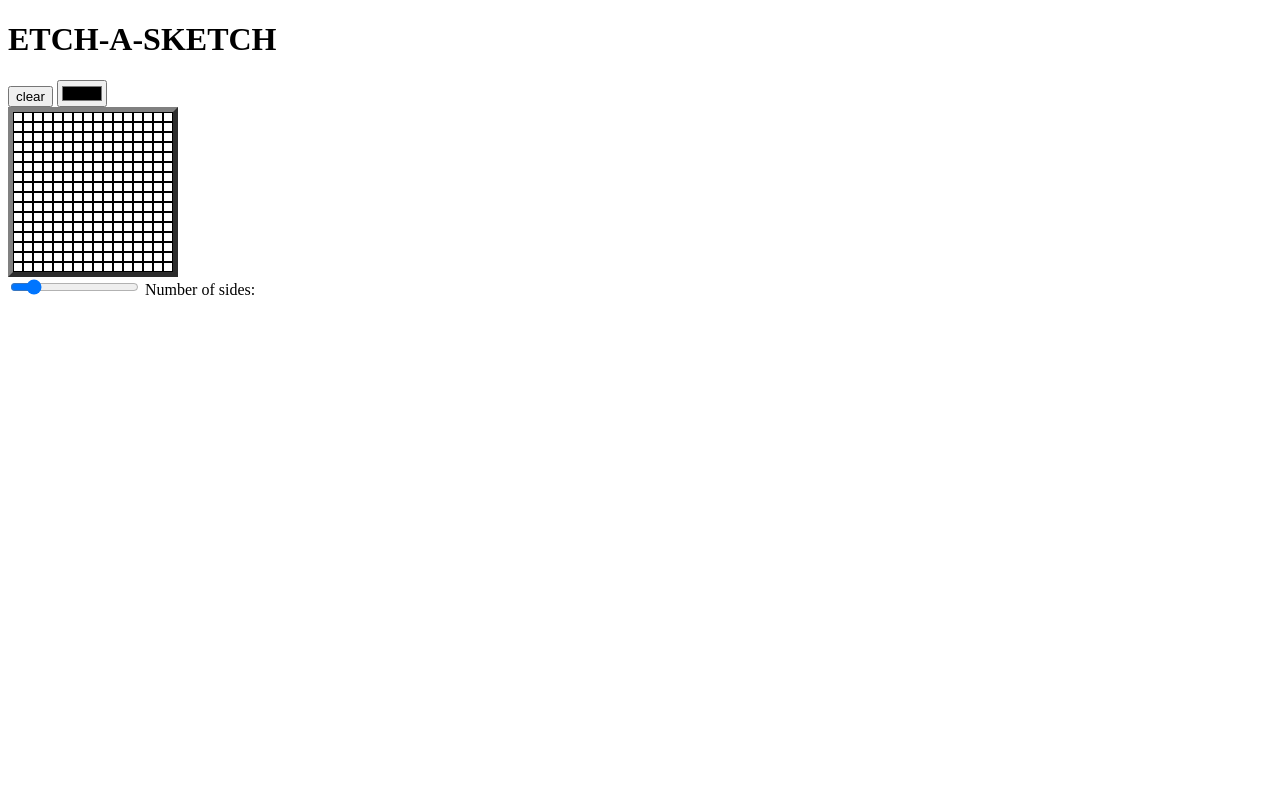
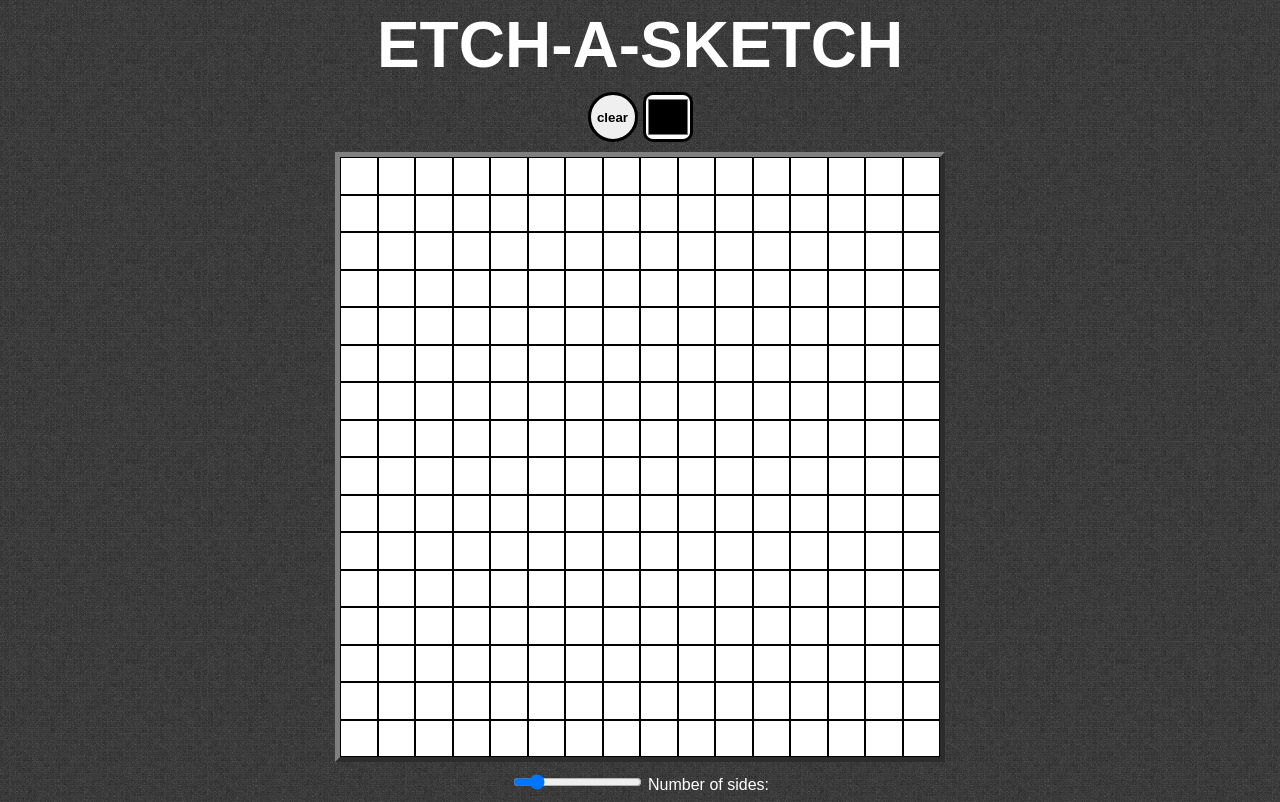
Before and after one commit to WhyAcee/Etch-A-Sketch, a plain HTML site: page index.html in a window 1280 px wide. Drawn offline with Linux system fonts and the light colour scheme; a web font is replaced by a local one.

Commit message:
fix color changer

```diff
--- a/index.html
+++ b/index.html
@@ -7,12 +7,15 @@
     <title>ETCH-A-SKETCH</title>
     <link rel="stylesheet" href="styles.css">
     <script src="script.js" defer></script>
+    <style>
+        @import url('https://fonts.googleapis.com/css2?family=DotGothic16&display=swap');
+      </style>
 </head>
 <body>
     <h1>ETCH-A-SKETCH</h1>
     <div class="buttons">
         <button id="clear">clear</button>
-        <input type = "color">
+        <input id="color-picker" type = "color">
     </div>
     <div class="grid-container">
     </div>
--- a/script.js
+++ b/script.js
@@ -5,15 +5,15 @@ let gridSides = 16;
 // Creates a 16x16 grid
 function createGrid() {
     clearGrid()
-    gridContainer.style.gridTemplateColumns = (`repeat(${gridSides}, 1fr)`)
-    gridContainer.style.gridTemplateRows = (`repeat(${gridSides}), 1fr)`)
+    gridContainer.style.gridTemplateColumns = (`repeat(${gridSides}, ${600 / gridSides}px)`)
+    gridContainer.style.gridTemplateRows = (`repeat(${gridSides}), ${600 / gridSides}px)`)
 
-    console.log(gridSides)
     for(let i = 0; i < (gridSides * gridSides); i++) {
         const div = document.createElement('div')
         div.classList.add('grid-item')
+        div.style.padding = `${200 / gridSides}px`
         div.addEventListener('mouseover', function(e) {
-            e.target.style.backgroundColor = "black";
+            e.target.style.backgroundColor = `${defaultColor}`;
         })
         gridContainer.appendChild(div)
     }
@@ -33,10 +33,17 @@ clearBtn.addEventListener('click', function(e) {
     createGrid()
 });
 
+//Color picker
+const colorPicker = document.querySelector('#color-picker')
+let defaultColor = colorPicker.value
+
+colorPicker.addEventListener("input", function(e) {
+    return defaultColor = e.target.value
+})
+
 //slider for number of sides
 const sliderInput = document.querySelector('#slider-input')
 const sliderValue = document.querySelector('#slider-value')
-//sliderValue.textContent = sliderValue.sliderInput
 
 sliderInput.addEventListener("input", function(e) {
     sliderValue.textContent = e.target.value
--- a/styles.css
+++ b/styles.css
@@ -1,12 +1,56 @@
+body {
+    background-image: url(/cool-background.png);
+    display: flex;
+    flex-direction: column;
+    align-items: center;
+    gap: 10px;
+}
+
+h1 {
+    margin: 0;
+    color: white;
+    font-family: 'DotGothic16', sans-serif;
+    font-size: 64px;
+}
+.buttons {
+    display: flex;
+    gap: 5px
+}
+
+#color-picker {
+    height: 50px;
+    width: 50px;
+    border: 3px solid black;
+    padding: 0;
+    background-color: white;
+    border-radius: 20%;
+}
+
+#clear {
+    height: 50px;
+    width: 50px;
+    padding: 0px;
+    border-radius: 50%;
+    border: 3px solid black;
+    font-weight: bold;
+}
+
+
 .grid-container {
     display: inline-grid;
     border: 5px outset grey;
-/*     grid-template-columns: repeat(16, 1fr);
-    grid-template-rows: repeat(16, 1fr);  */
+    width: 600px;
+    height: 600px;
     flex-wrap: nowrap;
 }
 
 .grid-item {
     border: 1px solid black;
-    padding: 4px;
+    background-color: white
+
 }
+
+span {
+    color: white;
+    font-family: 'DotGothic16', sans-serif;
+}
```
Also changed, not shown: cool-background.png (added).
